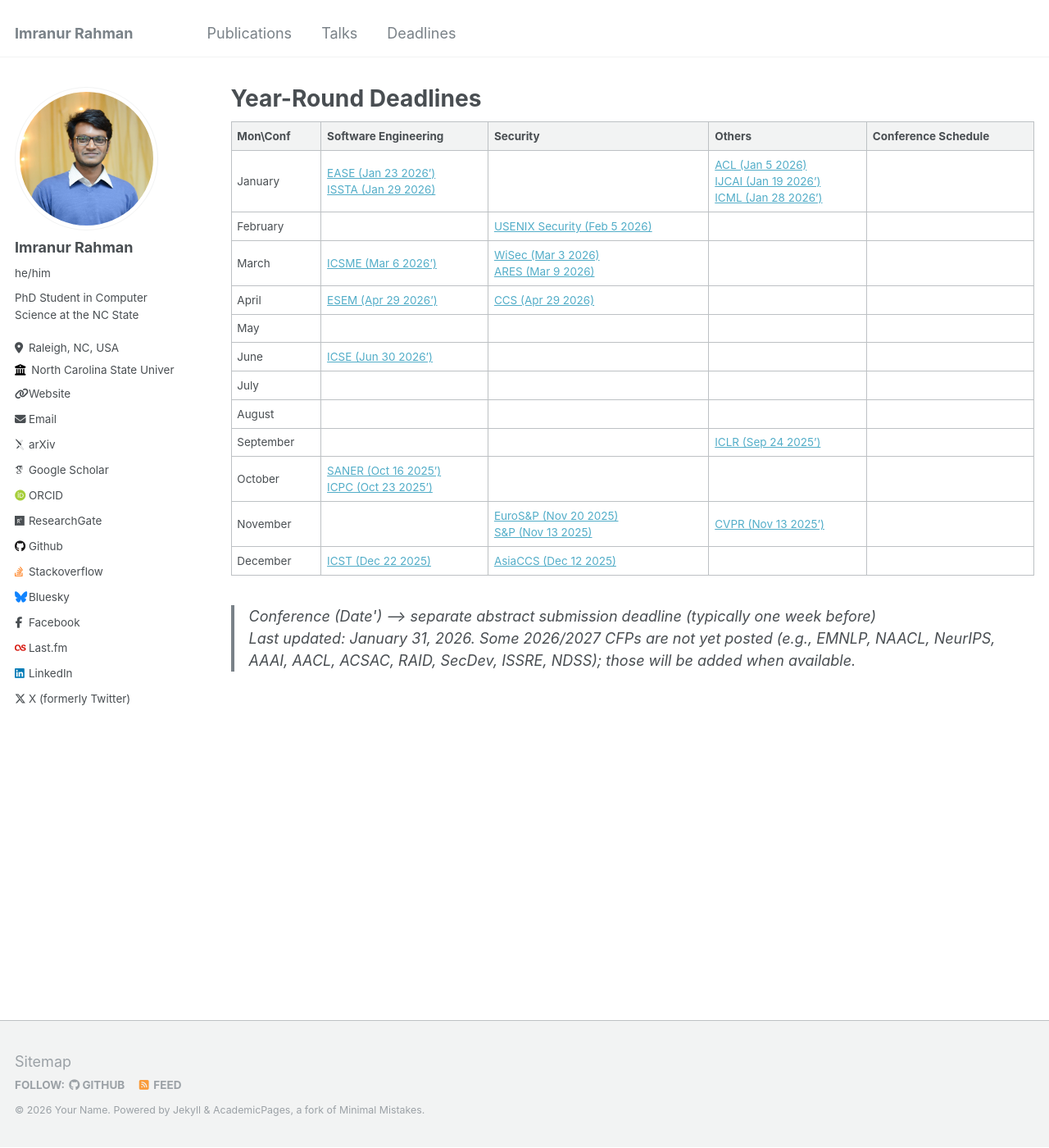
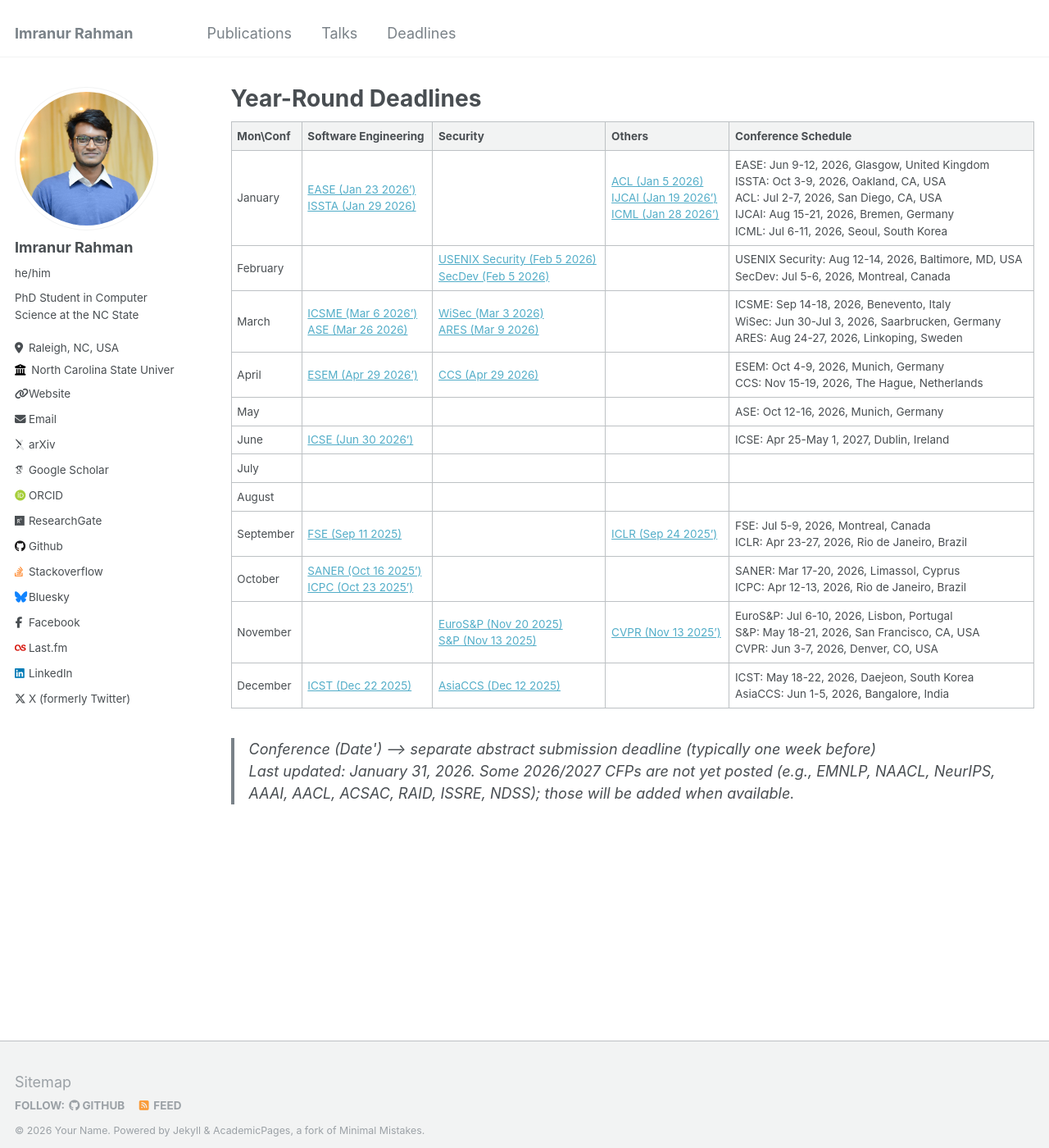
Before and after one commit to imranur-rahman/imranur-rahman.github.io, a Jekyll site: the page built from _pages/deadlines.md, in a window 1280 px wide and 1400 px high. Shown: the whole window at 82% size. Built offline with Jekyll 4.4.1, drawn with Linux system fonts in a browser that asks for light colours; some web fonts are replaced.

Commit message:
Update deadlines table with new conference dates and links; add preferences for deadlines page

```diff
--- a/_pages/deadlines.md
+++ b/_pages/deadlines.md
@@ -8,20 +8,20 @@
 
 Mon\Conf | Software Engineering | Security | Others | Conference Schedule
 --- | --- | --- | --- | ---
-January | [EASE (Jan 23 2026')](https://conf.researchr.org/dates/ease-2026)<br>[ISSTA (Jan 29 2026)](https://conf.researchr.org/dates/issta-2026) |  | [ACL (Jan 5 2026)](https://2026.aclweb.org/calls/main_conference_papers/)<br>[IJCAI (Jan 19 2026')](https://2026.ijcai.org/ijcai-ecai-2026-call-for-papers-main-track)<br>[ICML (Jan 28 2026')](https://icml.cc/Conferences/2026/CallForPapers) |
-February |  | [USENIX Security (Feb 5 2026)](https://www.usenix.org/conference/usenixsecurity26/call-for-papers) |  |
-March | [ICSME (Mar 6 2026')](https://conf.researchr.org/dates/icsme-2026) | [WiSec (Mar 3 2026)](https://wisec26.events.cispa.de/call-for-papers/)<br>[ARES (Mar 9 2026)](https://www.ares-conference.eu/open-calls) |  |
-April | [ESEM (Apr 29 2026')](https://conf.researchr.org/dates/eseiw-2026) | [CCS (Apr 29 2026)](https://www.sigsac.org/ccs/CCS2026/call-for/call-for-papers.html) |  |
-May |  |  |  |
-June | [ICSE (Jun 30 2026')](https://conf.researchr.org/track/icse-2027/icse-2027-research-track) |  |  |
+January | [EASE (Jan 23 2026')](https://conf.researchr.org/dates/ease-2026)<br>[ISSTA (Jan 29 2026)](https://conf.researchr.org/dates/issta-2026) |  | [ACL (Jan 5 2026)](https://2026.aclweb.org/calls/main_conference_papers/)<br>[IJCAI (Jan 19 2026')](https://2026.ijcai.org/ijcai-ecai-2026-call-for-papers-main-track)<br>[ICML (Jan 28 2026')](https://icml.cc/Conferences/2026/CallForPapers) | EASE: Jun 9-12, 2026, Glasgow, United Kingdom<br>ISSTA: Oct 3-9, 2026, Oakland, CA, USA<br>ACL: Jul 2-7, 2026, San Diego, CA, USA<br>IJCAI: Aug 15-21, 2026, Bremen, Germany<br>ICML: Jul 6-11, 2026, Seoul, South Korea
+February |  | [USENIX Security (Feb 5 2026)](https://www.usenix.org/conference/usenixsecurity26/call-for-papers)<br>[SecDev (Feb 5 2026)](https://conf.researchr.org/track/secdev-2026/secdev-2026-papers) |  | USENIX Security: Aug 12-14, 2026, Baltimore, MD, USA<br>SecDev: Jul 5-6, 2026, Montreal, Canada
+March | [ICSME (Mar 6 2026')](https://conf.researchr.org/dates/icsme-2026)<br>[ASE (Mar 26 2026)](https://conf.researchr.org/track/ase-2026/ase-2026-research-track) | [WiSec (Mar 3 2026)](https://wisec26.events.cispa.de/call-for-papers/)<br>[ARES (Mar 9 2026)](https://www.ares-conference.eu/open-calls) |  | ICSME: Sep 14-18, 2026, Benevento, Italy<br>WiSec: Jun 30-Jul 3, 2026, Saarbrucken, Germany<br>ARES: Aug 24-27, 2026, Linkoping, Sweden
+April | [ESEM (Apr 29 2026')](https://conf.researchr.org/dates/eseiw-2026) | [CCS (Apr 29 2026)](https://www.sigsac.org/ccs/CCS2026/call-for/call-for-papers.html) |  | ESEM: Oct 4-9, 2026, Munich, Germany<br>CCS: Nov 15-19, 2026, The Hague, Netherlands
+May | |  |  | ASE: Oct 12-16, 2026, Munich, Germany
+June | [ICSE (Jun 30 2026')](https://conf.researchr.org/track/icse-2027/icse-2027-research-track) |  |  | ICSE: Apr 25-May 1, 2027, Dublin, Ireland
 July |  |  |  |
 August |  |  |  |
-September |  |  | [ICLR (Sep 24 2025')](https://iclr.cc/Conferences/2026/CallForPapers) |
-October | [SANER (Oct 16 2025')](https://conf.researchr.org/dates/saner-2026)<br>[ICPC (Oct 23 2025')](https://conf.researchr.org/dates/icpc-2026) |  |  |
-November |  | [EuroS&P (Nov 20 2025)](https://eurosp2026.ieee-security.org/cfp.html)<br>[S&P (Nov 13 2025)](https://www.ieee-security.org/Calendar/cfps/cfp-SnP2026.html) | [CVPR (Nov 13 2025')](https://cvpr.thecvf.com/Conferences/2026/CallForPapers) |
-December | [ICST (Dec 22 2025)](https://conf.researchr.org/track/icst-2026/icst-2026-research) | [AsiaCCS (Dec 12 2025)](https://asiaccs2026.cse.iitkgp.ac.in/call-for-papers/) |  |
+September | [FSE (Sep 11 2025)](https://conf.researchr.org/track/fse-2026/fse-2026-research-papers) |  | [ICLR (Sep 24 2025')](https://iclr.cc/Conferences/2026/CallForPapers) | FSE: Jul 5-9, 2026, Montreal, Canada<br>ICLR: Apr 23-27, 2026, Rio de Janeiro, Brazil
+October | [SANER (Oct 16 2025')](https://conf.researchr.org/dates/saner-2026)<br>[ICPC (Oct 23 2025')](https://conf.researchr.org/dates/icpc-2026) |  |  | SANER: Mar 17-20, 2026, Limassol, Cyprus<br>ICPC: Apr 12-13, 2026, Rio de Janeiro, Brazil
+November |  | [EuroS&P (Nov 20 2025)](https://eurosp2026.ieee-security.org/cfp.html)<br>[S&P (Nov 13 2025)](https://www.ieee-security.org/Calendar/cfps/cfp-SnP2026.html) | [CVPR (Nov 13 2025')](https://cvpr.thecvf.com/Conferences/2026/CallForPapers) | EuroS&P: Jul 6-10, 2026, Lisbon, Portugal<br>S&P: May 18-21, 2026, San Francisco, CA, USA<br>CVPR: Jun 3-7, 2026, Denver, CO, USA
+December | [ICST (Dec 22 2025)](https://conf.researchr.org/track/icst-2026/icst-2026-research) | [AsiaCCS (Dec 12 2025)](https://asiaccs2026.cse.iitkgp.ac.in/call-for-papers/) |  | ICST: May 18-22, 2026, Daejeon, South Korea<br>AsiaCCS: Jun 1-5, 2026, Bangalore, India
 
 
 
 > Conference *(Date\')*  ⟶  separate abstract submission deadline (typically one week before)\
-> Last updated: January 31, 2026. Some 2026/2027 CFPs are not yet posted (e.g., EMNLP, NAACL, NeurIPS, AAAI, AACL, ACSAC, RAID, SecDev, ISSRE, NDSS); those will be added when available.
+> Last updated: January 31, 2026. Some 2026/2027 CFPs are not yet posted (e.g., EMNLP, NAACL, NeurIPS, AAAI, AACL, ACSAC, RAID, ISSRE, NDSS); those will be added when available.
```
Also changed, not shown: AGENTS.md (added, +9 -0 lines).
